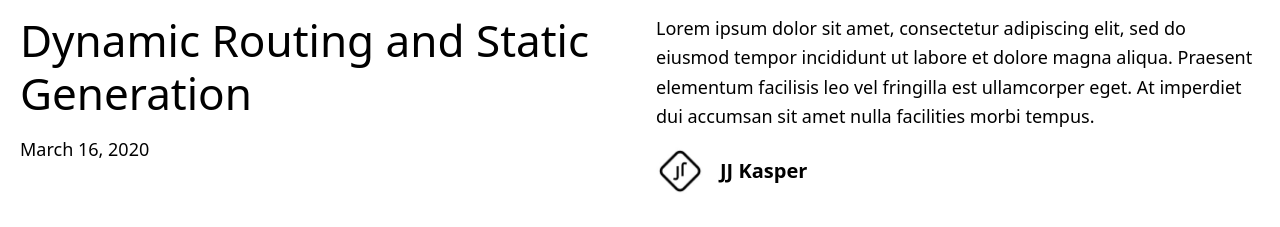
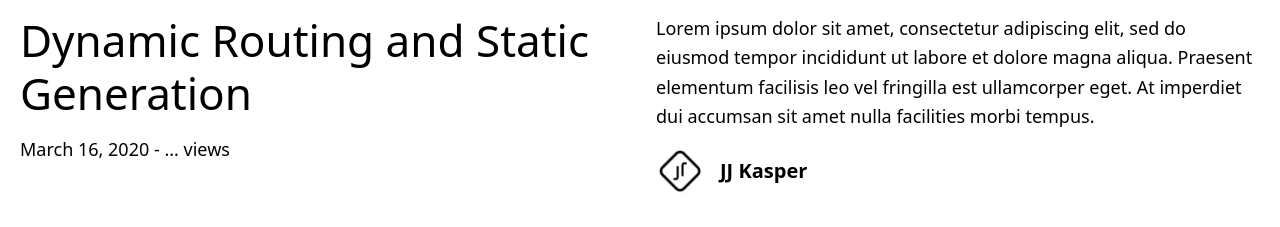
Before and after one commit to Gui-dev/blog-nextjs, a Next.js app: page / in a window 1280 px wide. Shown: the part 940-1167 px from the top of the page. Built offline with nearby package versions, Linux system fonts and the light colour scheme; no server answers.

Commit message:
feat: add component post-views and seeking total api views

```diff
--- a/components/hero-post.tsx
+++ b/components/hero-post.tsx
@@ -3,6 +3,9 @@ import DateFormatter from './date-formatter'
 import CoverImage from './cover-image'
 import Link from 'next/link'
 import Author from '../types/author'
+
+import { useFetch } from '@/lib/fetcher'
+import PostViews from './post-views'
 
 type Props = {
   title: string
@@ -21,6 +24,10 @@ const HeroPost = ({
   author,
   slug,
 }: Props) => {
+
+  const { data } = useFetch(`/api/page-views-preview?id=${slug}`, true)
+  const views = data?.total
+
   return (
     <section>
       <div className="mb-8 md:mb-16">
@@ -34,7 +41,10 @@ const HeroPost = ({
             </Link>
           </h3>
           <div className="mb-4 md:mb-0 text-lg">
-            <DateFormatter dateString={date} />
+            <DateFormatter dateString={date} /> -{' '}
+            <PostViews>
+              { `${views >= 0 ? views : '...'} views` }
+            </PostViews>
           </div>
         </div>
         <div>
```
